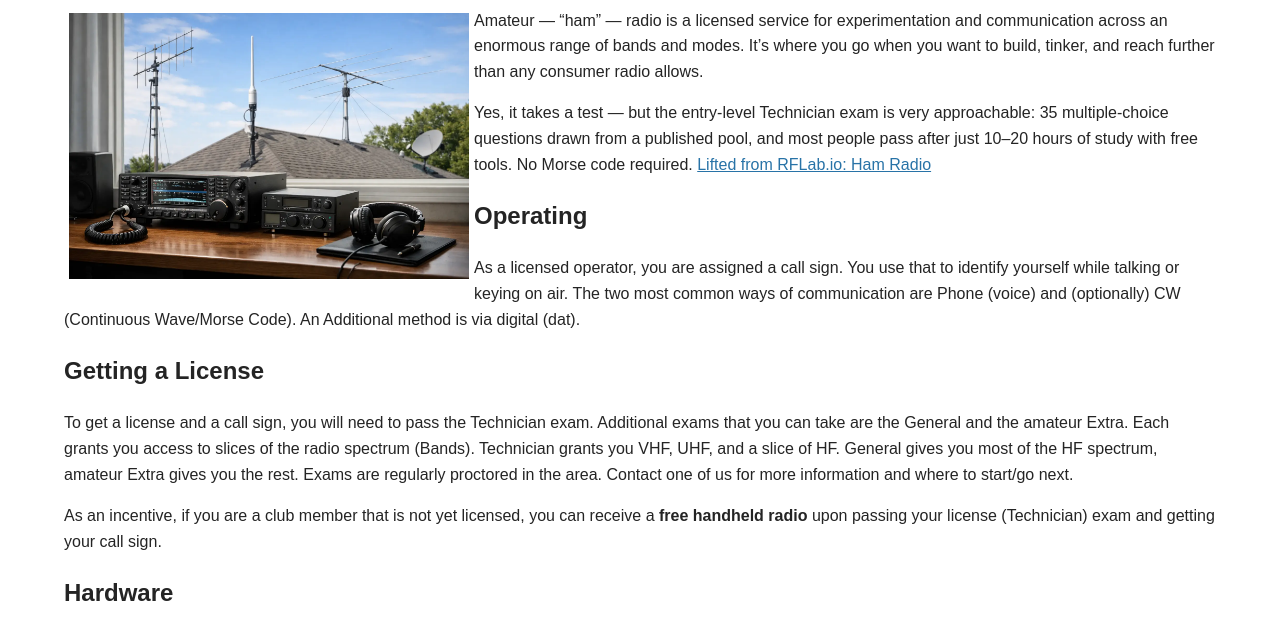
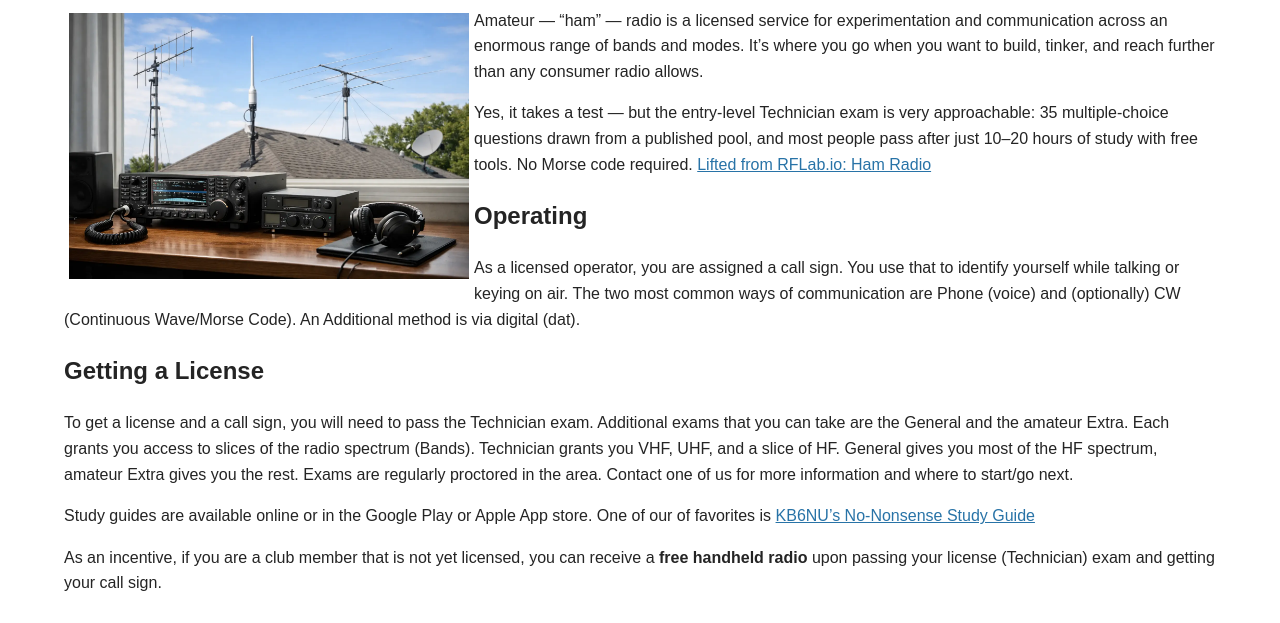
Before and after one commit to kc9kq/kc9kq.github.io-Astro, an Astro site: page /amateur-radio in a window 1280 px wide. Shown: the part 172-795 px from the top of the page. Built offline with nearby package versions, Linux system fonts and the light colour scheme; Astro itself is replaced by a stand-in of ours.

Commit message:
ham radio no-nonsense study guide (#16)

```diff
--- a/src/pages/amateur-radio.md
+++ b/src/pages/amateur-radio.md
@@ -15,6 +15,8 @@ As a licensed operator, you are assigned a call sign. You use that to identify y
 ## Getting a License
 
 To get a license and a call sign, you will need to pass the Technician exam. Additional exams that you can take are the General and the amateur Extra. Each grants you access to slices of the radio spectrum (Bands). Technician grants you VHF, UHF, and a slice of HF. General gives you most of the HF spectrum, amateur Extra gives you the rest. Exams are regularly proctored in the area. Contact one of us for more information and where to start/go next.
+
+Study guides are available online or in the Google Play or Apple App store. One of our of favorites is [KB6NU's No-Nonsense Study Guide](https://www.kb6nu.com/study-guides/)
 
 As an incentive, if you are a club member that is not yet licensed, you can receive a **free handheld radio** upon passing your license (Technician) exam and getting your call sign.
 
```
